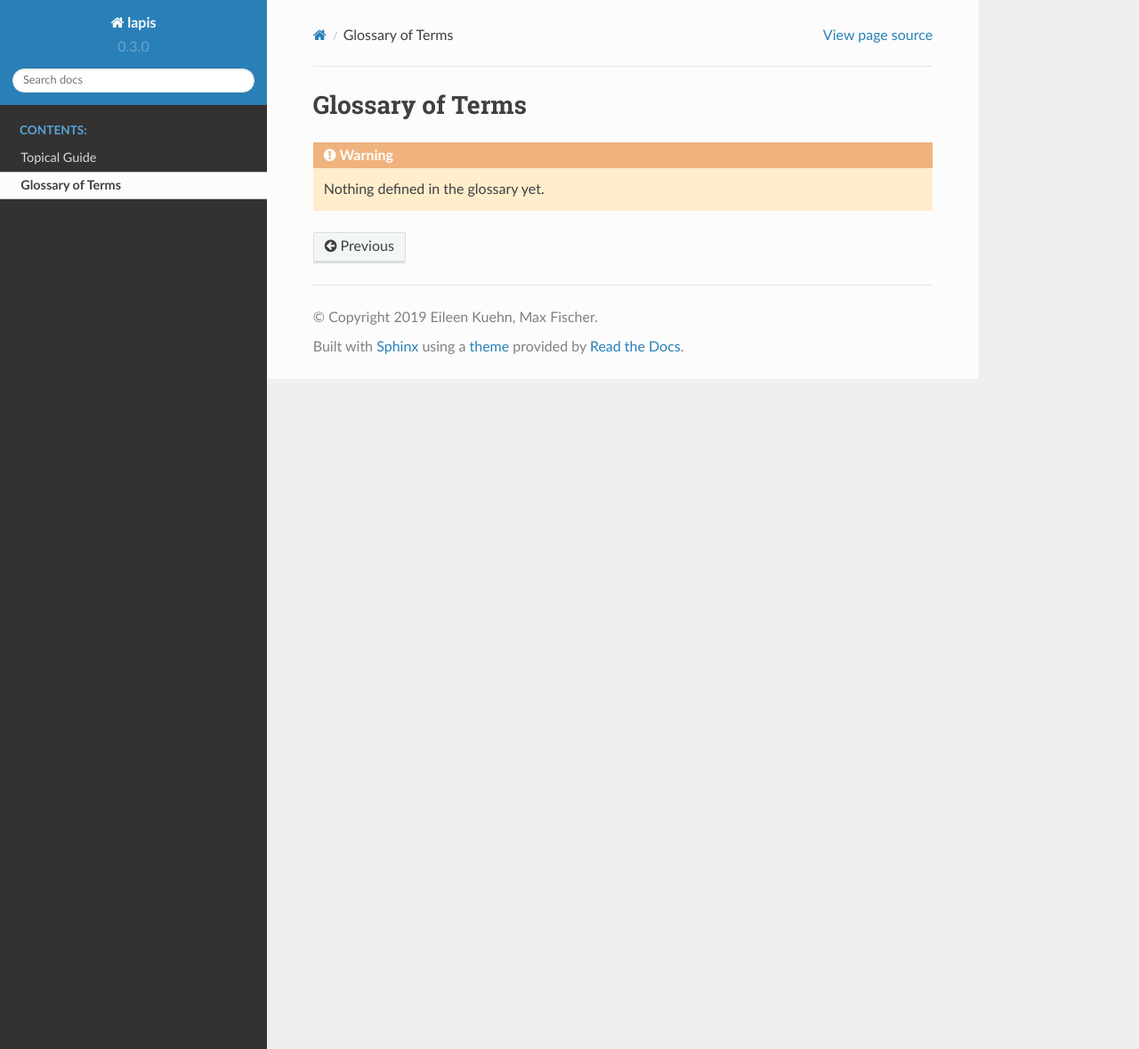
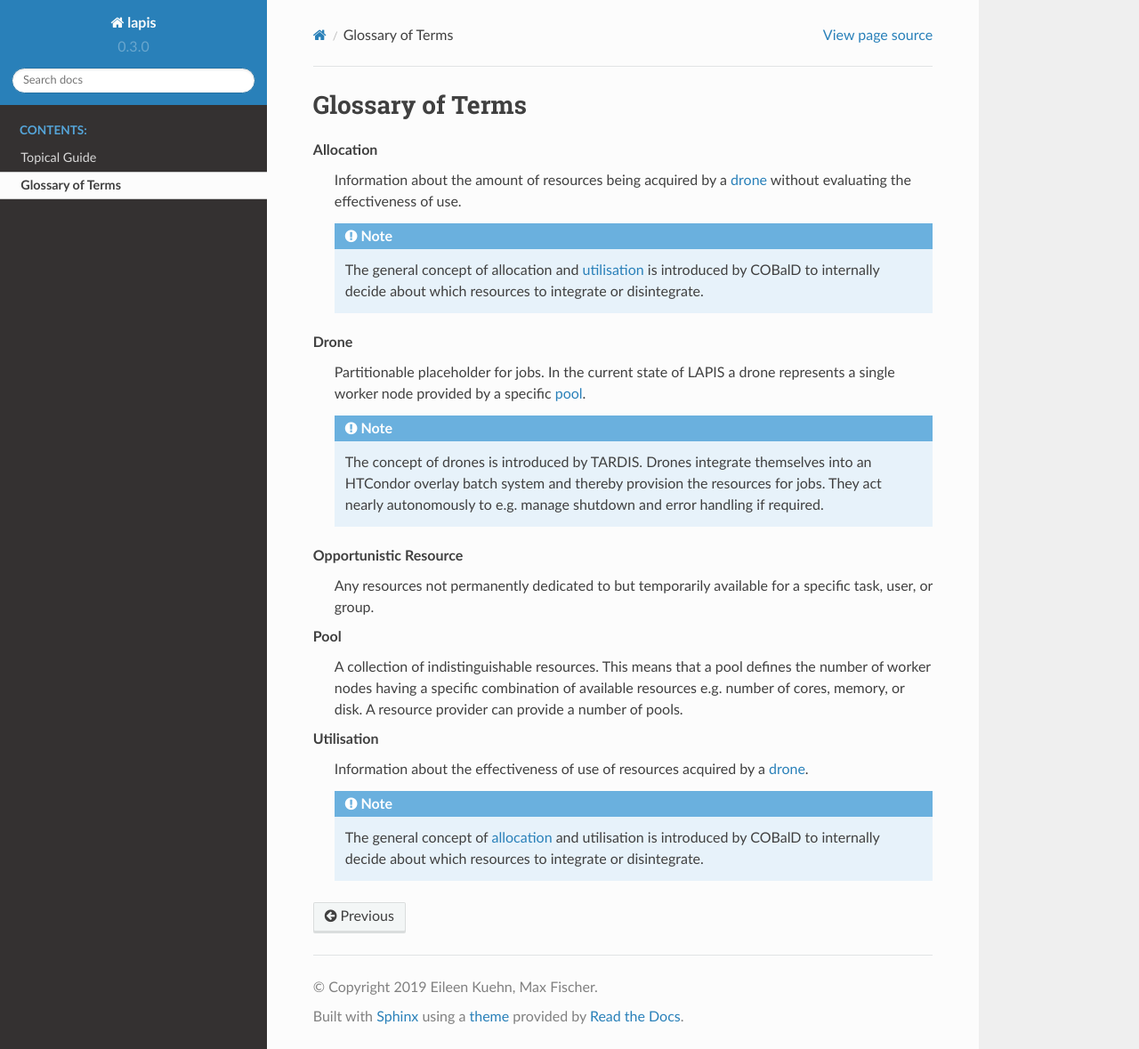
Before and after one commit to MatterMiners/lapis, a Sphinx documentation site: the page built from docs/source/glossary.rst, in a window 1280 px wide and 1179 px high. Shown: the whole window at 89% size. Built offline with Sphinx 7.4.7 and the Read the Docs theme 2.0.0, drawn with Linux system fonts in a browser that asks for light colours; formulas are drawn with MathJax 3.

Commit message:
introduced the first terms in the glossary

```diff
--- a/docs/source/glossary.rst
+++ b/docs/source/glossary.rst
@@ -1,6 +1,49 @@
 Glossary of Terms
 =================
 
-.. warning::
+.. Using references in the glossary itself:
+   When mentioning other items, always reference them.
+   When mentioning the current item, never reference it.
 
-    Nothing defined in the glossary yet.
+.. glossary::
+
+   Allocation
+      Information about the amount of resources being acquired by a :term:`drone`
+      without evaluating the effectiveness of use.
+
+      .. note::
+
+         The general concept of allocation and :term:`utilisation` is introduced
+         by COBalD to internally decide about which resources to integrate or
+         disintegrate.
+
+   Drone
+      Partitionable placeholder for jobs. In the current state of LAPIS a drone
+      represents a single worker node provided by a specific :term:`pool`.
+
+      .. note::
+
+         The concept of drones is introduced by TARDIS. Drones integrate
+         themselves into an HTCondor overlay batch system and thereby provision
+         the resources for jobs. They act nearly autonomously to e.g. manage
+         shutdown and error handling if required.
+
+   Opportunistic Resource
+      Any resources not permanently dedicated to but temporarily available for
+      a specific task, user, or group.
+
+   Pool
+      A collection of indistinguishable resources. This means that a pool
+      defines the number of worker nodes having a specific combination of
+      available resources e.g. number of cores, memory, or disk. A resource
+      provider can provide a number of pools.
+
+   Utilisation
+      Information about the effectiveness of use of resources acquired by a
+      :term:`drone`.
+
+      .. note::
+
+         The general concept of :term:`allocation` and utilisation is introduced
+         by COBalD to internally decide about which resources to integrate or
+         disintegrate.
--- a/docs/source/topics/monitoring.rst
+++ b/docs/source/topics/monitoring.rst
@@ -2,8 +2,8 @@ Monitoring Simulation Data
 ==========================
 
 Lapis provides some predefined functions that provide monitoring of relevant
-information about your pools, resources, and jobs. Further, information
-relevant to COBalD are provided.
+information about your :term:`pools <pool>`, resources, and jobs. Further,
+information relevant to COBalD are provided.
 
 In the following you find tables summarising the available information.
 
```
Also changed, not shown: docs/index.rst (+4 -3 lines).
